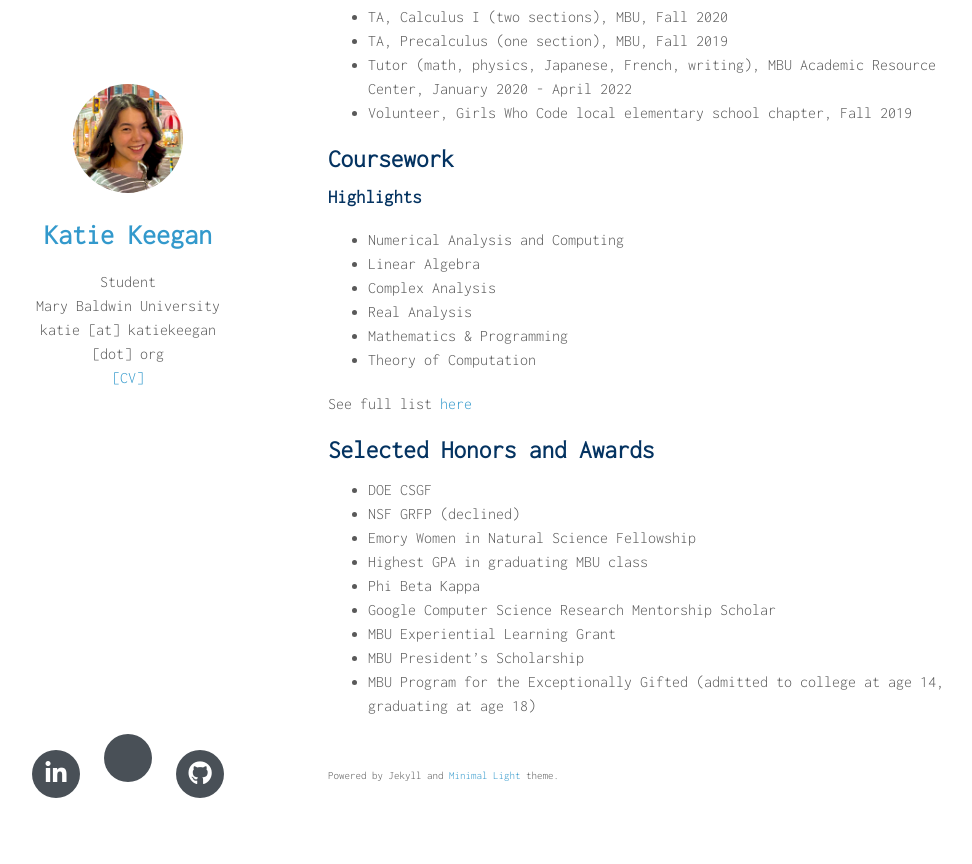
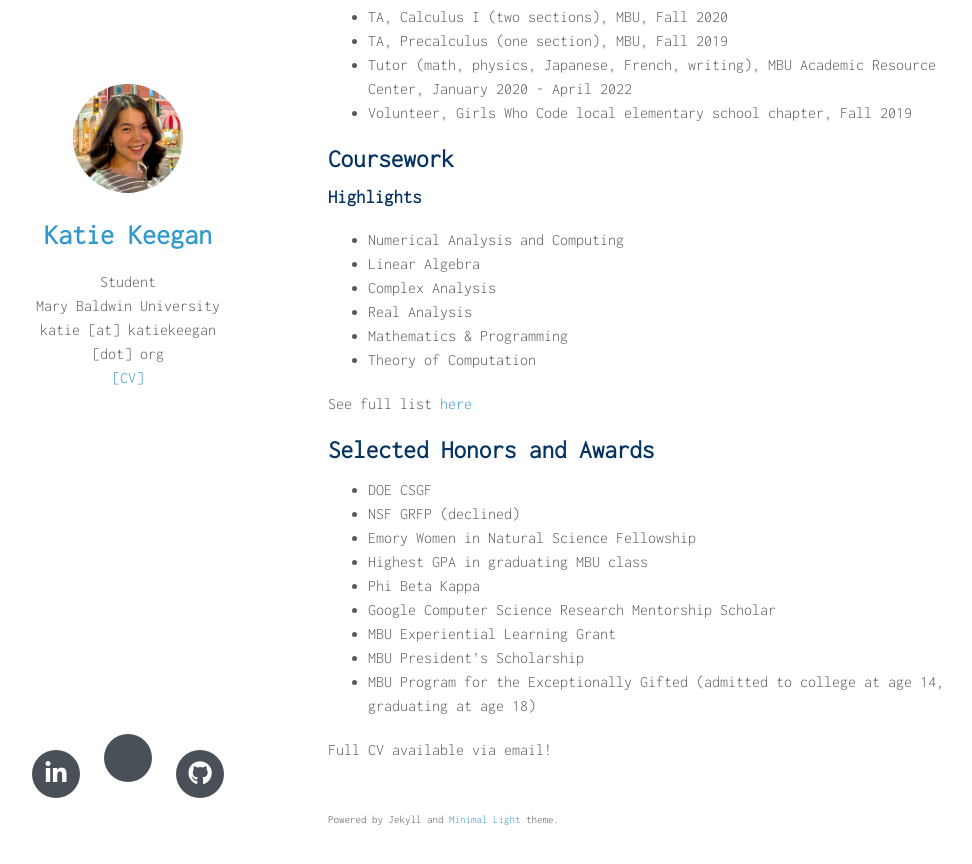
Before and after one commit to katiekeegan/katiekeegan, a Jekyll site: the page built from cv.md, in a window 1280 px wide and 900 px high, scrolled down 789 px. Shown: the top 864 px of the window, without its empty margins (142-1114 px from the left). Built offline with Jekyll 4.4.1, drawn with Linux system fonts in a browser that asks for light colours; nearby versions of some CDN libraries; a style sheet for code colours, icons or effects is not loaded; our own code applies the rules of GitHub Pages for plain Markdown files.

Commit message:
Update cv.md

```diff
--- a/cv.md
+++ b/cv.md
@@ -55,3 +55,6 @@ See full list [here](courses.md)
 - MBU Experiential Learning Grant
 - MBU President's Scholarship
 - MBU Program for the Exceptionally Gifted (admitted to college at age 14, graduating at age 18)
+
+
+Full CV available via email!
```
